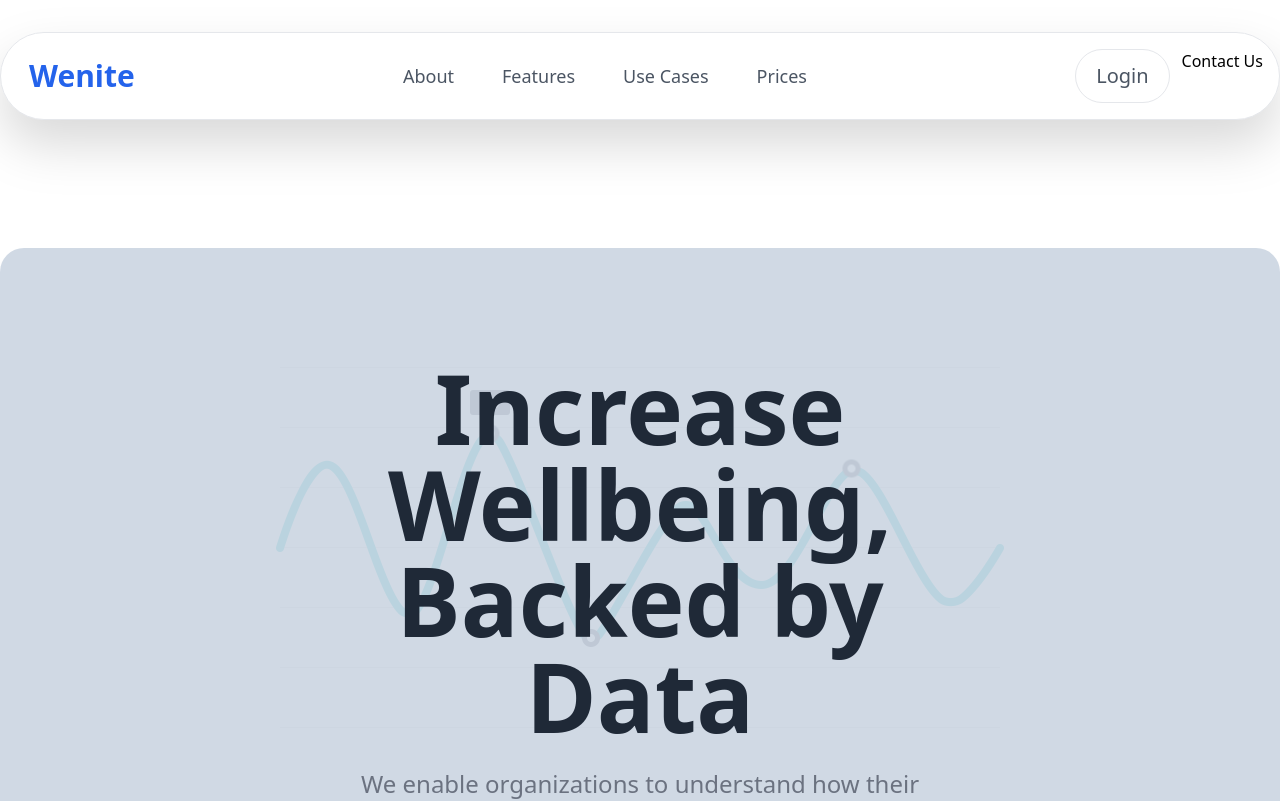
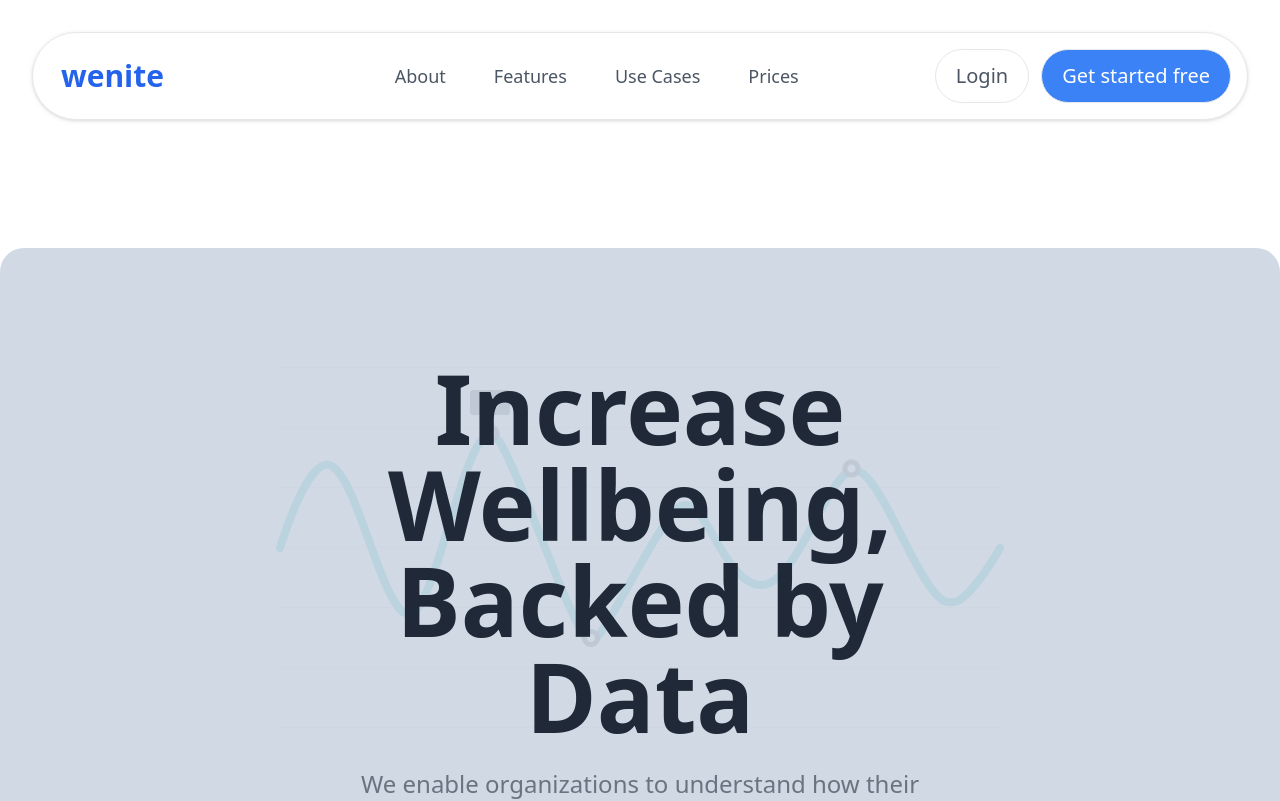
Before and after one commit to soneoso/wenite-website-2023, a Nuxt app in the folder wenite-website/: page / in a window 1280 px wide. Shown: the top 801 px of the page. Built offline with nearby package versions, Linux system fonts and the light colour scheme.

Commit message:
Adds Nav component

```diff
--- a/wenite-website/components/shared/Nav.vue
+++ b/wenite-website/components/shared/Nav.vue
@@ -1,44 +1,71 @@
 <template>
-    <header class="sticky top-8 z-40">
-                <nav x-data="{ isOpen: false }" class="container border-[1px] rounded-full bg-white drop-shadow-2xl mt-8 mx-auto  p-4 lg:flex lg:items-center lg:justify-between max-w-7xl">
+    <header class="sticky top-8 z-40 px-8">
+        <nav class="container m-8 mx-auto border-[1px] rounded-full bg-white drop-shadow p-4 lg:flex lg:items-center lg:justify-between max-w-7xl flex-wrap">
             <div class="flex items-center justify-between">
             <div>
-                <nuxt-link class="text-2xl pl-3 font-bold text-gray-800 hover:text-gray-700 dark:text-blue-600 dark:hover:text-gray-300 lg:text-3xl" to="/">Wenite</nuxt-link>
+                <nuxt-link class="text-2xl pl-3 font-bold  text-gray-600 dark:hover:text-gray-300 lg:text-3xl" to="/">wenite</nuxt-link>
             </div>
             <!-- Mobile menu button -->
             <div class="flex lg:hidden">
                 <button x-cloak @click="isOpen = !isOpen" type="button" class="text-gray-500 hover:text-gray-600 focus:text-gray-600 focus:outline-none dark:text-gray-200 dark:hover:text-gray-400 dark:focus:text-gray-400" aria-label="toggle menu">
-                <svg x-show="!isOpen" xmlns="http://www.w3.org/2000/svg" class="h-6 w-6" fill="none" viewBox="0 0 24 24" stroke="currentColor" stroke-width="2">
+                <svg xmlns="http://www.w3.org/2000/svg" class="h-6 w-6" fill="none" viewBox="0 0 24 24" stroke="currentColor" stroke-width="2">
                     <path stroke-linecap="round" stroke-linejoin="round" d="M4 8h16M4 16h16" />
-                </svg>
-
-                <svg x-show="isOpen" xmlns="http://www.w3.org/2000/svg" class="h-6 w-6" fill="none" viewBox="0 0 24 24" stroke="currentColor" stroke-width="2">
-                    <path stroke-linecap="round" stroke-linejoin="round" d="M6 18L18 6M6 6l12 12" />
                 </svg>
                 </button>
             </div>
             </div>
             <!-- Mobile Menu open: "block", Menu closed: "hidden" -->
-            <div x-cloak :class="[isOpen ? 'translate-x-0 opacity-100 ' : 'opacity-0 -translate-x-full']" class="absolute inset-x-0 z-20 w-full bg-white px-6 py-4 shadow-md transition-all duration-300 ease-in-out dark:bg-gray-900 lg:relative lg:top-0 lg:mt-0 lg:flex lg:w-auto lg:translate-x-0 lg:items-center lg:bg-transparent lg:p-0 lg:opacity-100 lg:shadow-none lg:dark:bg-transparent">
+            <div x-cloak :class="[isOpen ? 'translate-x-0 opacity-100 ' : 'opacity-0 -translate-x-full']" class="absolute inset-x-0 z-20 w-full bg-white px-6 py-4 shadow-md transition-all duration-300 ease-in-out dark:bg-white lg:relative lg:top-0 lg:mt-0 lg:flex lg:w-auto lg:translate-x-0 lg:items-center rounded-b-3xl lg:bg-transparent lg:p-0 lg:opacity-100 lg:shadow-none lg:dark:bg-transparent ">
 
-            <div class="flex flex-col space-y-4 lg:mt-0 lg:flex-row lg:space-y-0">
-
-                <nuxt-link class="navbtn" to="/about">About</nuxt-link>
-                <nuxt-link class="navbtn" to="/features">Features</nuxt-link>
-                <nuxt-link class="navbtn" to="/cases">Use Cases</nuxt-link>
-                <nuxt-link class="navbtn" to="/pricing">Prices</nuxt-link>
-            </div>
+            <ul class="flex flex-col lg:space-x-28 lg:flex-row">
+                <div class="flex items-center flex-col justify-center space-y-4 lg:mt-0 lg:flex-row lg:space-y-0">
+                    <li><nuxt-link class="navbtn" to="/about">About</nuxt-link></li>
+                    <li><nuxt-link class="navbtn" to="/features">Features</nuxt-link></li>
+                    <li><nuxt-link class="navbtn" to="/cases">Use Cases</nuxt-link></li>
+                    <li><nuxt-link class="navbtn" to="/pricing">Prices</nuxt-link></li>
+                </div>
+                <div class="flex flex-col justify-center lg:space-x-3 lg:flex-row">
+                        <li><nuxt-link class="nav-btn-login" to="https://app.wenite.io/login">Login</nuxt-link></li>
+                        <li><nuxt-link class="nav-btn-start-free hidden xl:block" to="https://app.wenite.io/login">Get started free</nuxt-link></li>
+                </div>
+            </ul>
 
             </div>
-                <div class="flex flex-col space-y-4 lg:space-x-3 lg:flex-row lg:space-y-0">
-                    <nuxt-link class="nav-btn-login" to="/login">Login</nuxt-link>
-                    <nuxt-link class="nav-btn-contact" to="/contact">Contact Us</nuxt-link>
-                </div>
         </nav>
+
     </header>
 </template>
 
-<script setup>
+<script>
+
+export default {
+  data() {
+    return {
+      isOpen: false
+    };
+  },
+  methods: {
+    drawer() {
+      this.isOpen = !this.isOpen;
+    }
+  },
+  watch: {
+    isOpen: {
+      immediate: true,
+      handler(isOpen) {
+        if (process.client) {
+          if (isOpen) document.body.style.setProperty("overflow", "hidden");
+          else document.body.style.removeProperty("overflow");
+        }
+      }
+    }
+  },
+  mounted() {
+    document.addEventListener("keydown", e => {
+      if (e.keyCode == 27 && this.isOpen) this.isOpen = false;
+    });
+  }
+};
 
 </script>
 
```
